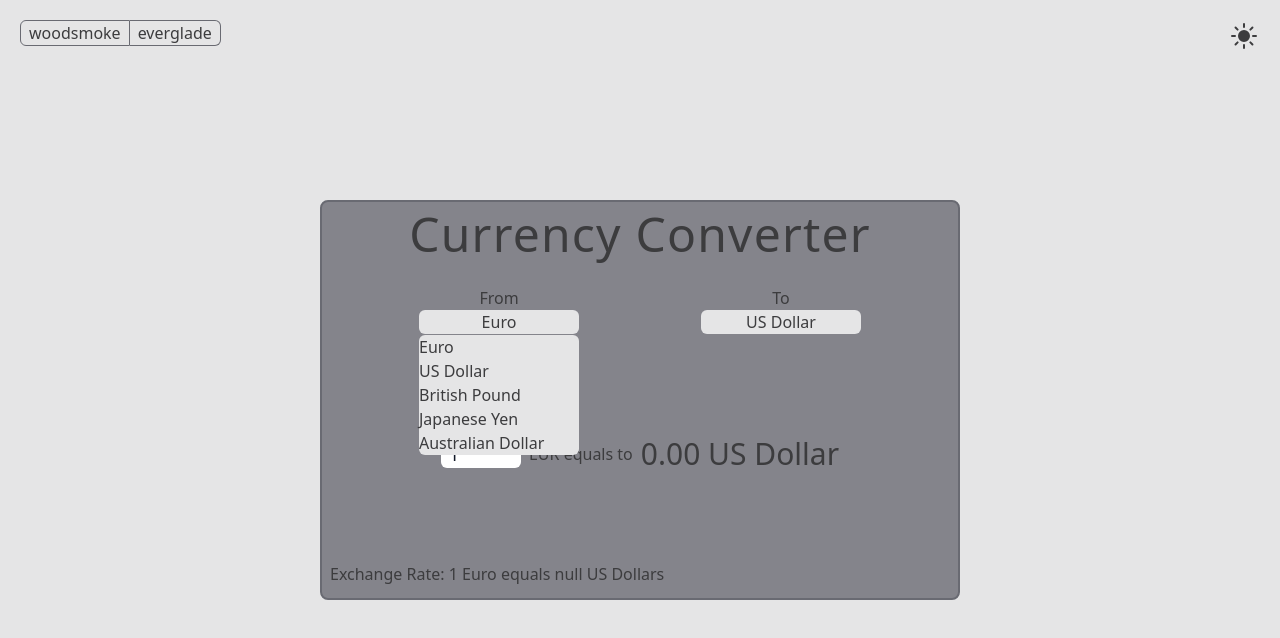
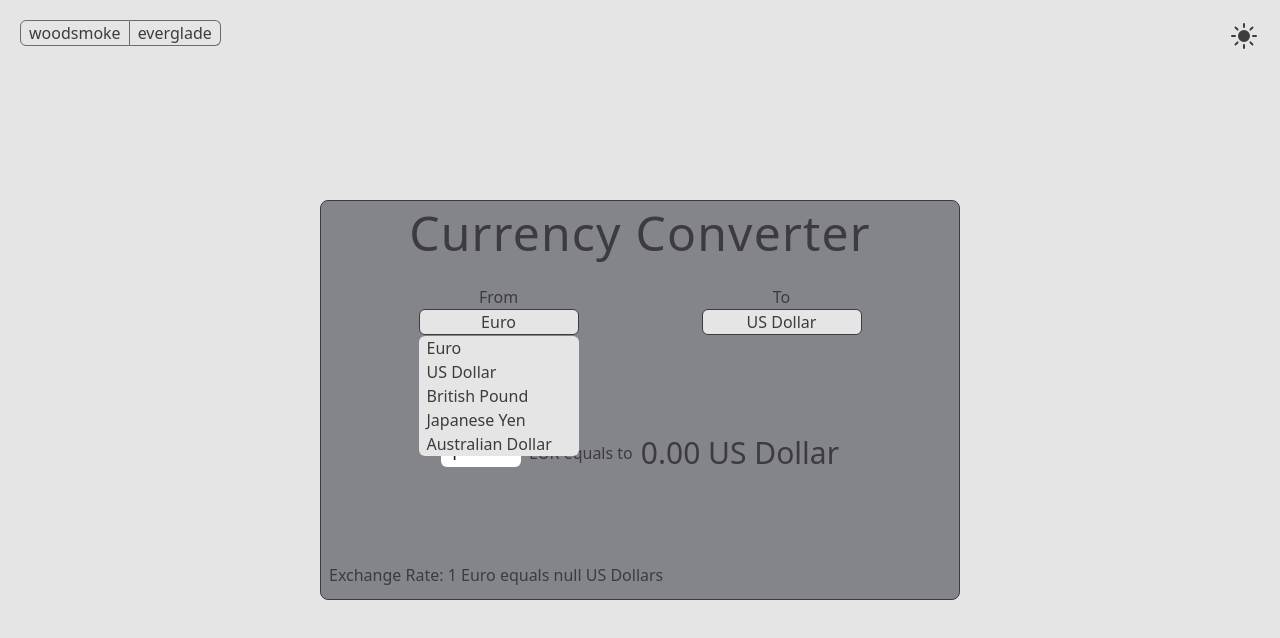
Before and after one commit to ELal3k/currency_converter, a React (Vite) app: page / in a window 1280 px wide. Both pictures are taken after a click on the button "Euro". Shown: the top 638 px of the page. Built offline with nearby package versions, Linux system fonts and the light colour scheme; no server answers.

Commit message:
border fixes

```diff
--- a/src/App.jsx
+++ b/src/App.jsx
@@ -1,5 +1,5 @@
 import { useState, useEffect } from "react"
-import { Listbox } from "@headlessui/react"
+import { Listbox, Transition } from "@headlessui/react"
 import { SunIcon } from "@heroicons/react/24/solid"
 import { MoonIcon } from "@heroicons/react/24/solid"
 const currencies = [
@@ -86,7 +86,7 @@ function App() {
             <SunIcon className="h-8 w-8" />
           )}
         </button>
-        <section className="flex flex-col md:w-1/2 md:px-0 mx-10 w-full p-2 rounded-lg border-[2px] border-primary sm:h-[25rem] h-[30rem] relative bg-secondaryBg">
+        <section className="flex flex-col md:w-1/2 md:px-0 mx-10 w-full p-2 rounded-lg border-[1px] border-onPrimaryBg sm:h-[25rem] h-[30rem] relative bg-secondaryBg">
           <h1 className="text-5xl font-light tracking-wide text-center mb-3">
             Currency Converter
           </h1>
@@ -148,16 +148,25 @@ export default App
 function MyListbox({ selectedCurrency, onSelectCurrency }) {
   return (
     <Listbox value={selectedCurrency} onChange={onSelectCurrency}>
-      <Listbox.Button className="w-[10rem] rounded-md font-light bg-primaryBg">
+      <Listbox.Button className="w-[10rem] rounded-md font-light bg-primaryBg border-[1px] border-onPrimaryBg">
         {selectedCurrency.name}
       </Listbox.Button>
-      <Listbox.Options className="mt-[1px] w-[10rem] rounded-md font-light bg-primaryBg">
+      <Transition
+        enter="transition duration-100 ease-out"
+        enterFrom="transform scale-95 opacity-0"
+        enterTo="transform scale-100 opacity-100"
+        leave="transition duration-75 ease-out"
+        leaveFrom="transform scale-100 opacity-100"
+        leaveTo="transform scale-95 opacity-0"
+      >
+        <Listbox.Options className="mt-[1px] w-[10rem] rounded-md font-light bg-primaryBg px-2">
           {currencies.map((currency) => (
             <Listbox.Option key={currency.id} value={currency}>
               {currency.name}
             </Listbox.Option>
           ))}
         </Listbox.Options>
+      </Transition>
     </Listbox>
   )
 }
```
Lines whose indentation alone changed are shown as unchanged.
